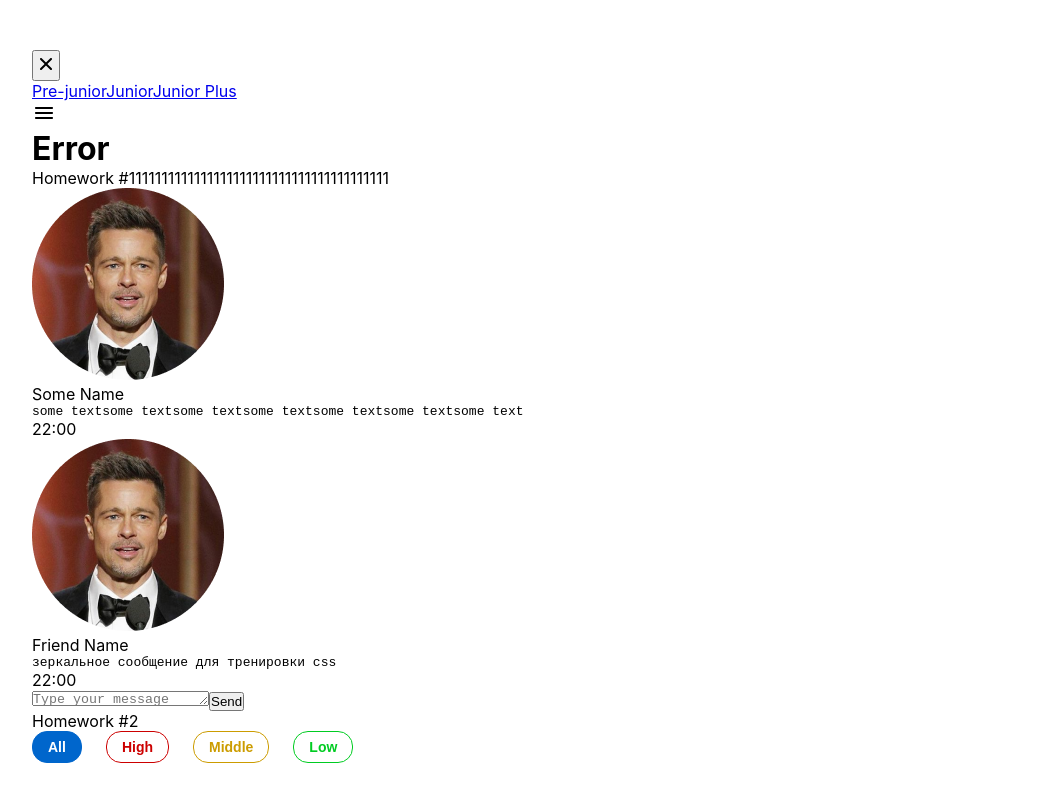
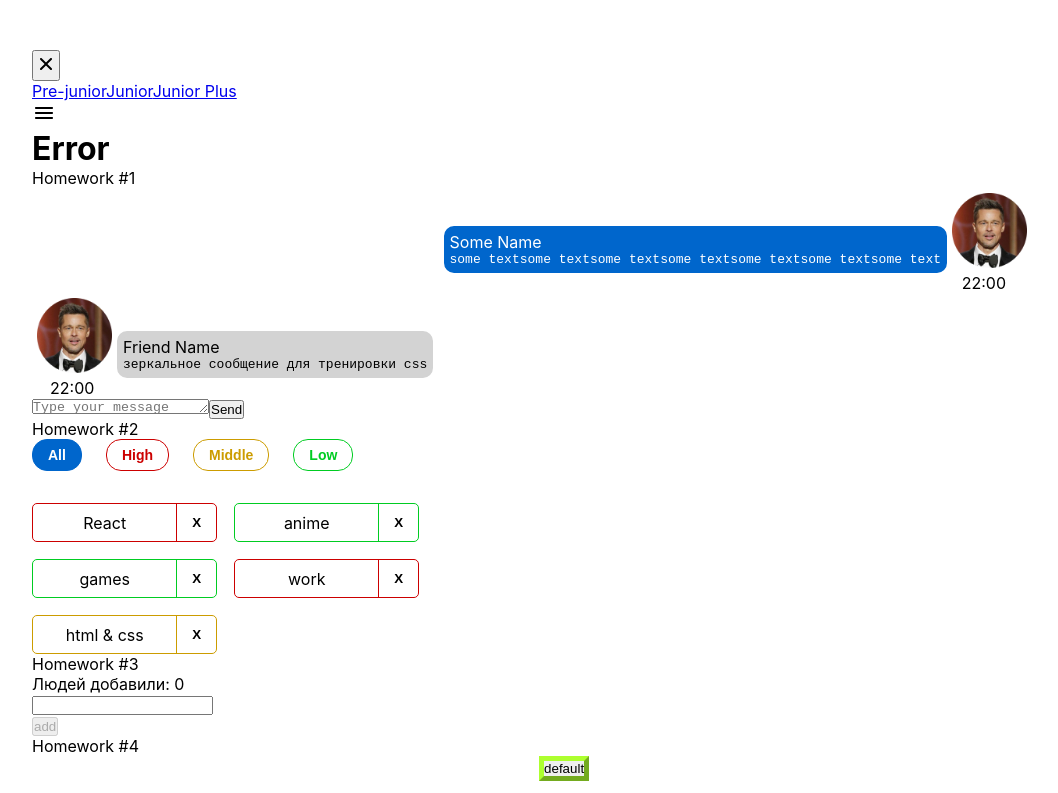
Before and after one commit to bordertouch/ignat, a React (Create React App) app: page /#/ in a window 1280 px wide. Shown: the top 793 px of the page, without its empty margins (18-1076 px from the left). Built offline with nearby package versions, Linux system fonts and the light colour scheme.

Commit message:
'some_details'

```diff
--- a/src/s1-main/App.module.css
+++ b/src/s1-main/App.module.css
@@ -1,10 +1,12 @@
 .App {
     --header_height: 60px;
     margin: 50px;
+    width: 1000px;
 }
 
 .hw {
-
+    display: flex;
+    flex-direction: column;
 }
 
 .hwTitle {
--- a/src/s2-homeworks/hw01/HW1.tsx
+++ b/src/s2-homeworks/hw01/HW1.tsx
@@ -53,7 +53,7 @@ export const friendMessage0: MessageType = {
 const HW1 = () => {
     return (
         <div id={'hw1'}>
-            <div className={s2.hwTitle}>Homework #1111111111111111111111111111111111111111</div>
+            <div className={s2.hwTitle}>Homework #1</div>
             <div className={s2.hw}>
                 {/*проверка отображения (не менять)*/}
                 <div>
--- a/src/s2-homeworks/hw01/friend-message/FriendMessage.module.css
+++ b/src/s2-homeworks/hw01/friend-message/FriendMessage.module.css
@@ -1,17 +1,23 @@
 .friendMessage {
-
 }
 
 .friendImageAndText {
-
+    display: flex;
 }
 
 .friendImageAndText img {
-
+    height: 75px;
+    width: 75px;
+    margin: 5px;
 }
 
 .friendText {
-
+    align-self: flex-end;
+    background-color: lightgray;
+    color: black;
+    border: 6px solid lightgray;
+    border-radius: 10px;
+    width: fit-content;
 }
 
 .friendText:after {
@@ -27,5 +33,5 @@
 }
 
 .friendTime {
-
+    margin-left: 18px;
 }
--- a/src/s2-homeworks/hw01/message/Message.module.css
+++ b/src/s2-homeworks/hw01/message/Message.module.css
@@ -1,17 +1,28 @@
 .message {
-
+    align-self: flex-end;
+    display: flex;
+    flex-direction: column;
+    margin-left: 345px;
 }
 
 .imageAndText {
-
+    display: flex;
+    align-self: flex-end;
 }
 
 .imageAndText img {
+    height: 75px;
+    width: 75px;
+    margin: 5px;
 
 }
 
 .text {
-
+    align-self: flex-end;
+    background-color: #0066cc;
+    color: white;
+    border: 6px solid #0066cc;
+    border-radius: 10px;
 }
 
 .text:after {
@@ -27,5 +38,6 @@
 }
 
 .time {
-
+    align-self: flex-end;
+    margin-right: 26px;
 }
--- a/src/s2-homeworks/hw01/message/Message.tsx
+++ b/src/s2-homeworks/hw01/message/Message.tsx
@@ -12,10 +12,6 @@ const Message = (props: MessagePropsType) => {
     return (
         <div id={'hw1-message-' + props.message.id} className={s.message}>
             <div className={s.imageAndText}>
-                <img
-                    id={'hw1-avatar-' + props.message.id}
-                    src={props.message.user.avatar}
-                />
                 <div className={s.text}>
                     <div id={'hw1-name-' + props.message.id} className={s.name}>
                         {props.message.user.name}
@@ -24,6 +20,10 @@ const Message = (props: MessagePropsType) => {
                         {props.message.message.text}
                     </pre>
                 </div>
+                <img
+                    id={'hw1-avatar-' + props.message.id}
+                    src={props.message.user.avatar}
+                />
             </div>
             <div id={'hw1-time-' + props.message.id} className={s.time}>
                 {props.message.message.time}
--- a/src/s2-homeworks/hw05/pages/Junior.tsx
+++ b/src/s2-homeworks/hw05/pages/Junior.tsx
@@ -7,7 +7,6 @@ import HW9 from "../../hw09/HW9";
 function Junior() {
     return (
         <div id={'hw5-page-junior'}>
-            dsadadadad
             <HW6 />
             <HW7 />
             <HW8 />
--- a/src/s2-homeworks/hw05/pages/JuniorPlus.tsx
+++ b/src/s2-homeworks/hw05/pages/JuniorPlus.tsx
@@ -1,4 +1,5 @@
 import React from 'react'
+import HW10 from "../../hw10/HW10";
 // import HW10 from '../../hw10/HW10'
 // import HW11 from '../../hw11/HW11'
 // import HW12 from '../../hw12/HW12'
@@ -9,7 +10,7 @@ import React from 'react'
 function JuniorPlus() {
     return (
         <div id={'hw5-page-junior-plus'}>
-            {/*<HW10 />*/}
+            <HW10 />
             {/*<HW11 />*/}
             {/*<HW12 />*/}
             {/*<HW13 />*/}
--- a/src/s2-homeworks/hw05/sidebar/Sidebar.module.css
+++ b/src/s2-homeworks/hw05/sidebar/Sidebar.module.css
@@ -5,6 +5,7 @@
 }
 
 .background {
+    background-color: #212A34;
 }
 
 .nav {
--- a/src/s2-homeworks/hw07/common/c6-SuperRadio/SuperRadio.tsx
+++ b/src/s2-homeworks/hw07/common/c6-SuperRadio/SuperRadio.tsx
@@ -35,7 +35,7 @@ const SuperRadio: React.FC<SuperRadioPropsType> = ({
     ...restProps
 }) => {
     const onChangeCallback = (e: ChangeEvent<HTMLInputElement>) => {
-        debugger
+
         onChangeOption && onChangeOption(e.currentTarget.value)
 
         onChange?.(e)
```
